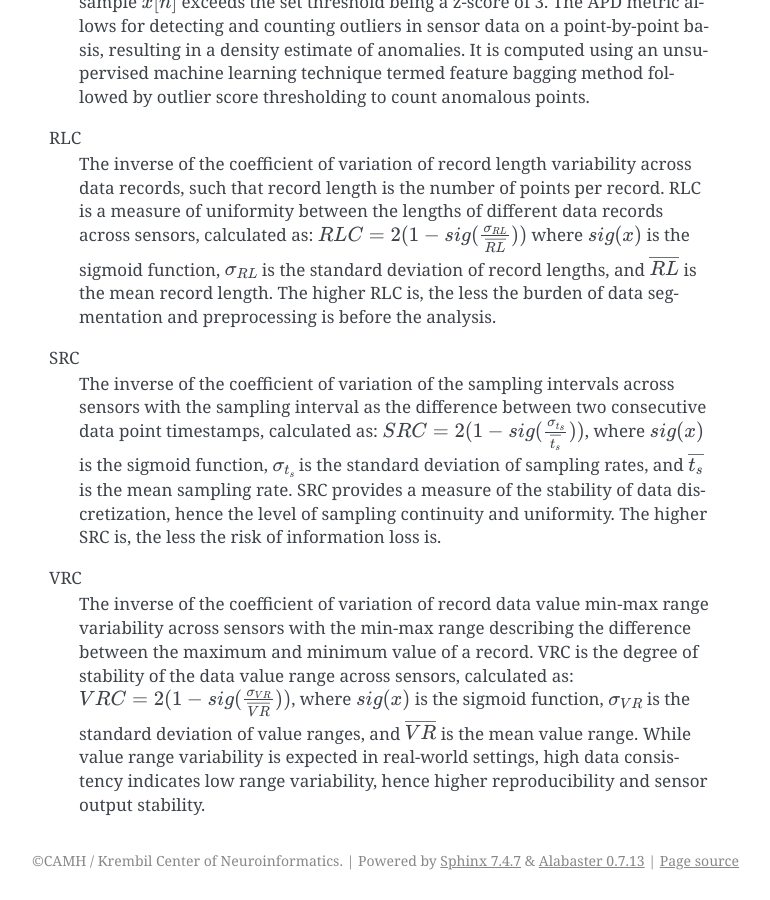
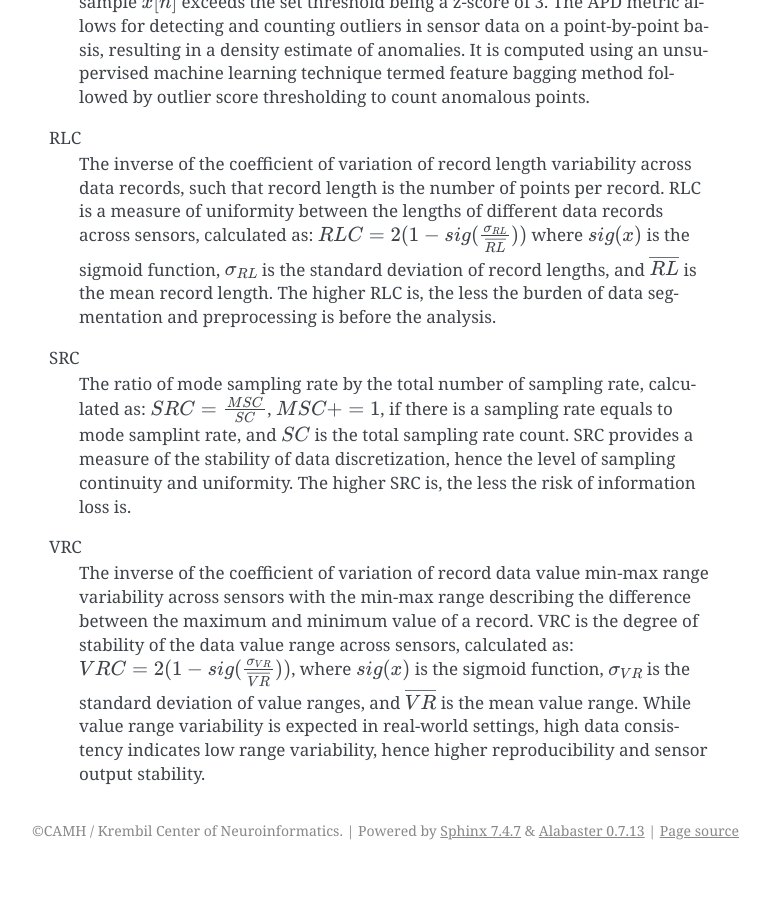
Before and after one commit to aid4mh/QPrism, a Sphinx documentation site: the page built from docs/inplementation.rst, in a window 1280 px wide and 900 px high, scrolled down 1471 px. Shown: the whole window, without its empty margins (371-1141 px from the left). Built offline with Sphinx 7.4.7, drawn with Linux system fonts in a browser that asks for light colours; after the commit the page ends 2341 px from its top, so only the background shows below that.

Commit message:
update documentation

```diff
--- a/docs/conf.py
+++ b/docs/conf.py
@@ -8,8 +8,8 @@ project = 'QPrism'
 copyright = 'CAMH / Krembil Center of Neuroinformatics'
 author = 'Ramzi Halabi, Zixiong Lin, Rahavi Selvarajan, Jana Kabrit, Abhishek Pratap'
 
-release = '0.3.6'
-version = '0.3.6'
+release = '0.4.0'
+version = '0.4.0'
 
 # -- General configuration
 
--- a/docs/inplementation.rst
+++ b/docs/inplementation.rst
@@ -53,9 +53,9 @@ RLC
   where :math:`sig(x)` is the sigmoid function, :math:`\sigma_{RL}` is the standard deviation of record lengths, and :math:`\overline{RL}` is the mean record length. The higher RLC is, the less the burden of data segmentation and preprocessing is before the analysis.
 
 SRC
-  The inverse of the coefficient of variation of the sampling intervals across sensors with the sampling interval as the difference between two consecutive data point timestamps, calculated as:
-  :math:`SRC = 2(1 - sig(\frac{\sigma_{t_s}}{\overline{t_s}}))`, where :math:`sig(x)` is the sigmoid function, :math:`\sigma_{t_s}` is the standard deviation of sampling rates,
-  and :math:`\overline{t_s}` is the mean sampling rate. SRC provides a measure of the stability of data discretization,
+  The ratio of mode sampling rate by the total number of sampling rate, calculated as:
+  :math:`SRC = \frac{MSC}{SC}`, :math:`MSC += 1`, if there is a sampling rate equals to mode samplint rate, and :math:`SC` is the total sampling rate count.
+  SRC provides a measure of the stability of data discretization,
   hence the level of sampling continuity and uniformity. The higher SRC is, the less the risk of information loss is.
 
 VRC
```
